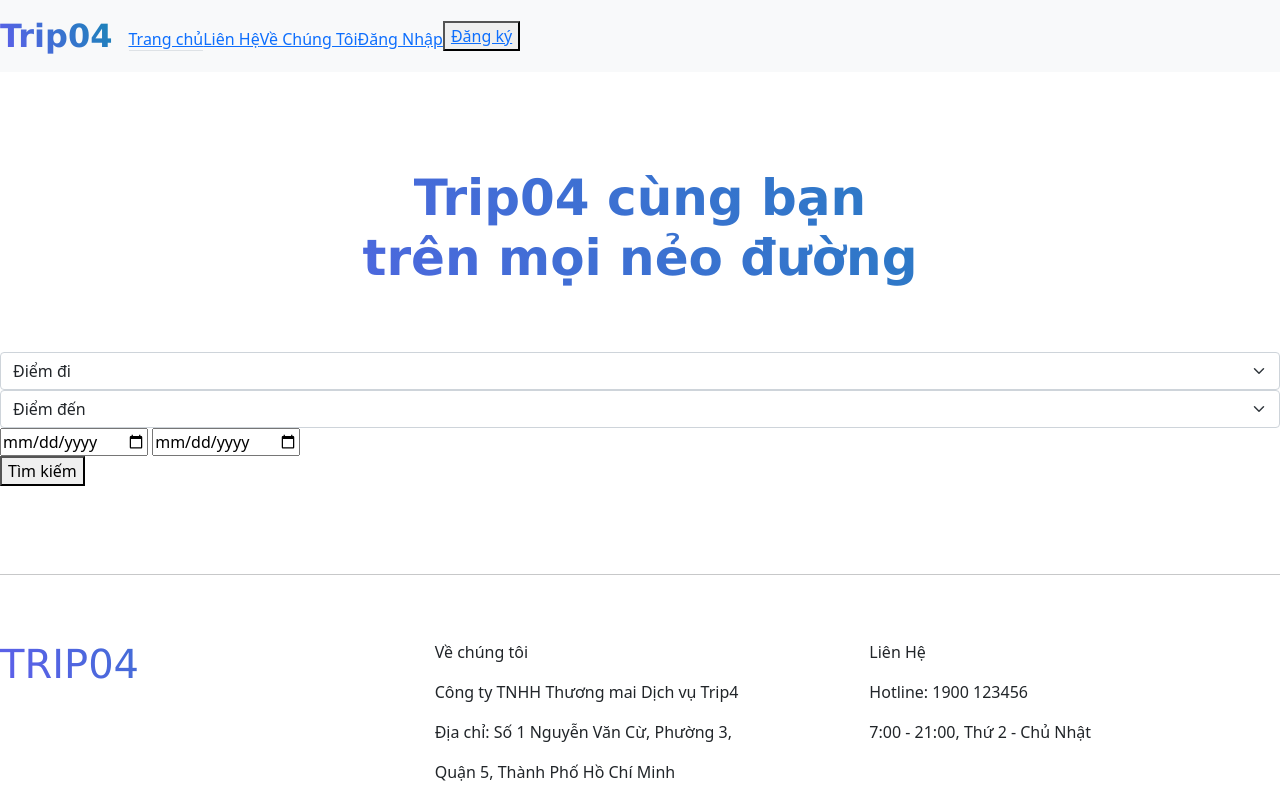
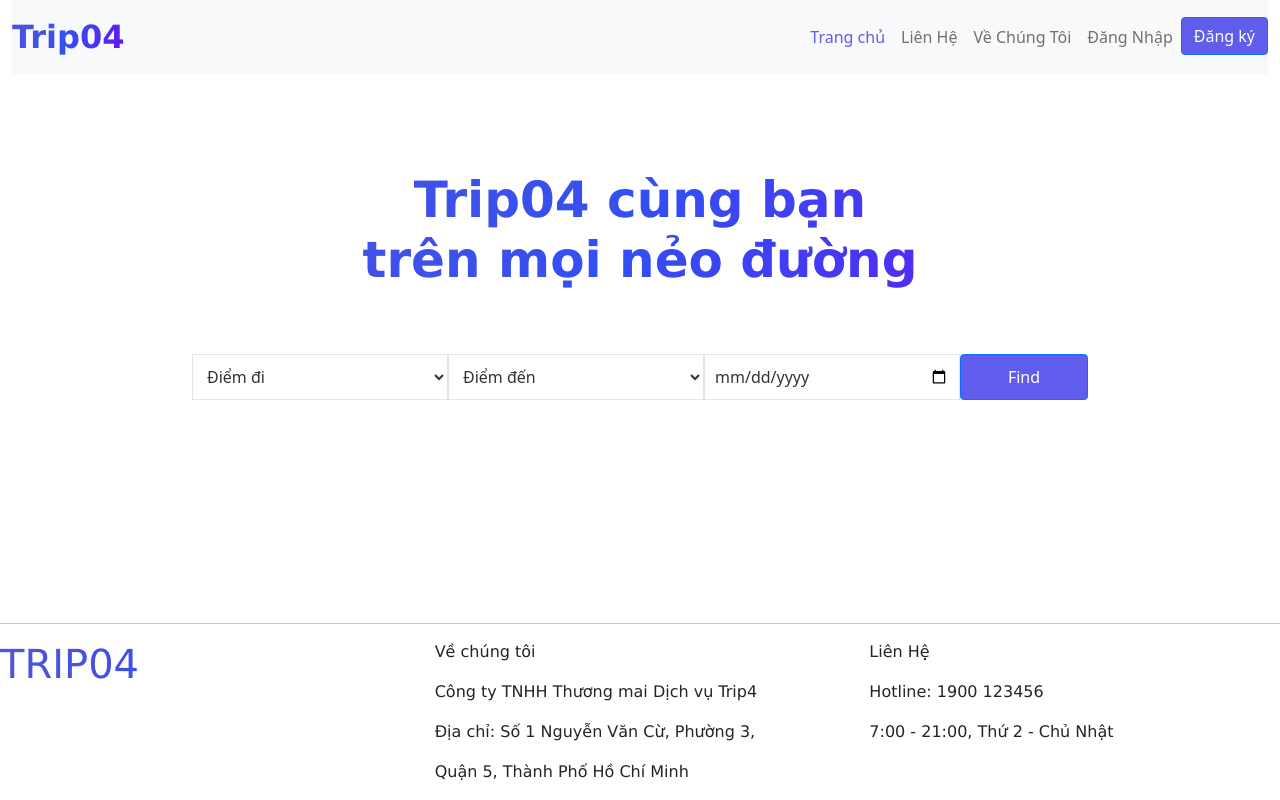
Before and after one commit to bebaoboy/web04_group6, a plain HTML site: page Homepage.html in a window 1280 px wide. Drawn offline with nearby package versions, Linux system fonts and the light colour scheme.

Commit message:
homepage my version-complete
20127600

```diff
--- a/Homepage.html
+++ b/Homepage.html
@@ -7,6 +7,8 @@
     <meta name="viewport" content="width=device-width, initial-scale=1.0">
     <link href="https://cdn.jsdelivr.net/npm/bootstrap@5.0.2/dist/css/bootstrap.min.css" rel="stylesheet"
         integrity="sha384-EVSTQN3/azprG1Anm3QDgpJLIm9Nao0Yz1ztcQTwFspd3yD65VohhpuuCOmLASjC" crossorigin="anonymous">
+
+
     <title> TRIP 04 </title>
 </head>
 
@@ -15,7 +17,7 @@
     .main-body div {
         background-color: #605DEC;
 
-        background-image: linear-gradient(60deg, #605DEC, #1785b6);
+        background-image: linear-gradient(120deg, #5654d6, #334ff3, #7107f1);
 
         background-size: 100%;
         background-repeat: repeat;
@@ -44,23 +46,112 @@
         color: #605DEC;
         text-decoration: none;
     }
+
+    form .inner-form {
+        display: -ms-flexbox;
+        display: flex;
+        width: 100%;
+        -ms-flex-pack: justify;
+        justify-content: space-between;
+        -ms-flex-align: center;
+        align-items: center;
+    }
+
+    form .inner-form {
+        display: flexbox;
+        justify-content: center;
+    }
+
+    form .inner-form .select-from,
+    form .inner-form .select-to,
+    form .inner-form .select-date {
+        height: 100%;
+        background: #fff;
+        border: 0;
+        display: block;
+        width: 20%;
+        padding: 10px;
+        font-size: 16px;
+        color: #333;
+        border: 1px solid #e5e5e5;
+    }
+
+    form .search-for-trip {
+        background: #605DEC;
+        display: block;
+        padding: 10px;
+        font-size: 16px;
+        width: 10%;
+        color: white
+    }
+
+
+    .navbar-nav {
+      flex-direction: row;
+    }
+
+    .navbar-nav .active{
+        color: #605DEC;
+    }
+
+    .nav-link {
+      padding-right: .5rem !important;
+      padding-left: .5rem !important;
+    }
+
+    .sign-up {
+        background-color: #605DEC;
+    }
+
+    footer > div > a, p{
+        font-family: Verdana, Geneva, Tahoma, sans-serif;
+    }
+
+    #nav ul li a.active-page{
+        color: #605DEC;
+    }
 </style>
 
+<script>
+    $(function () {
+        var dtToday = new Date();
+        var month = dtToday.getMonth() + 1;
+        var day = dtToday.getDate();
+        var year = dtToday.getFullYear();
+        if (month < 10)
+            month = '0' + month.toString();
+        if (day < 10)
+            day = '0' + day.toString();
+        var maxDate = year + '-' + month + '-' + day;
+        alert(maxDate);
+        $('#txtDate').attr('min', maxDate);
+    });
+</script>
+
 <body>
-
+    <header class="container-fluid" id="nav">
         <nav class="navbar navbar-expand-lg navbar-light bg-light">
-        <div class="h1">
             <a class="logo navbar-brand" href="./Homepage.html">Trip04</a>
-        </div>
-        <ul class="navbar-nav align-items-end">
-            <li class="nav-item"><a class="nav-tabs" href="./Homepage.html">Trang chủ</a></li>
-            <li class="nav-item"><a class="nav" href="#">Liên Hệ</a> </li>
-            <li class="nav-item"><a href="#">Về Chúng Tôi</a></li>
-            <li class="nav-item"><a href="./Signin.html">Đăng Nhập</a></li>
-            <li class="nav-item"><button type="button"><a href="./Signup.html">Đăng ký</a></button></li>
+            <ul class="navbar-nav ms-auto">
+                <li class="nav-item">
+                    <a class="nav-link active-page" aria-current="page"
+                    href="./Homepage.html">Trang chủ</a>
+                </li>
+                <li class="nav-item">
+                    <a class="nav-link" href="#">Liên Hệ</a>
+                </li>
+                <li class="nav-item">
+                    <a class="nav-link" href="#">Về Chúng Tôi</a>
+                </li>
+                <li class="nav-item">
+                    <a class="nav-link" href="./Signin.html">Đăng Nhập</a>
+                </li>
+                <li class="nav-item">
+                    <button type="button" class="btn btn-primary sign-up">Đăng ký</button>
+                </li>
             </ul>
         </nav>
-
+    </header>
 
     <main>
         <div class="main-body">
@@ -69,9 +160,9 @@
                 trên mọi nẻo đường
             </div>
         </div>
-        <form class="row col" style="margin-top: 4em;">
-            <div class="select where ">
-                <select class="form-select">
+        <form action="/action_page.php" style="margin-top: 4em;">
+            <div class="inner-form">
+                <select class="select-from">
                     <option selected disabled placeholder="Điểm đi ">Điểm đi</option>
                     <option value="Sài gòn">Sài gòn</option>
                     <option value="Đà Lạt ">Đà Lạt</option>
@@ -82,8 +173,7 @@
                     <option value="Buôn Mê Thuột">Buôn Mê Thuột</option>
                 </select>
 
-                <div class="select to ">
-                    <select class="form-select">
+                <select class="select-to">
                     <option selected disabled>Điểm đến</option>
                     <option value="Sài gòn">Sài gòn</option>
                     <option value="Đà Lạt ">Đà Lạt</option>
@@ -93,30 +183,25 @@
                     <option value="Long An">Long An</option>
                     <option value="Buôn Mê Thuột">Buôn Mê Thuột</option>
                 </select>
-                    <div class="Date">
-                        <form action="/action_page.php">
-                            <input type="date">
-                            <input type="date">
-                        </form>
-                        <div class="search">
-                            <form action="/action_page.php">
-                                <button type="button">Tìm kiếm </button>
-                            </form>
+                <input type="date" class="select-date" min: />
+
+                <button type="button" class="btn btn-primary search-for-trip">Find</button>
             </div>
-                    </div>
-                </div>
-            </div>
+
         </form>
     </main>
     <br>
     <br>
     <br>
-    <hr />
+
 
     <footer class="fixed-bottom">
+        <hr />
         <div class="row align-items-start">
             <div class="logo col align-content-center">
+                <a href="./Homepage.html">
                     <h1>TRIP04</h1>
+                </a>
             </div>
             <div class="information col">
                 <p>Về chúng tôi</p>
```
Lines whose indentation alone changed are shown as unchanged.
